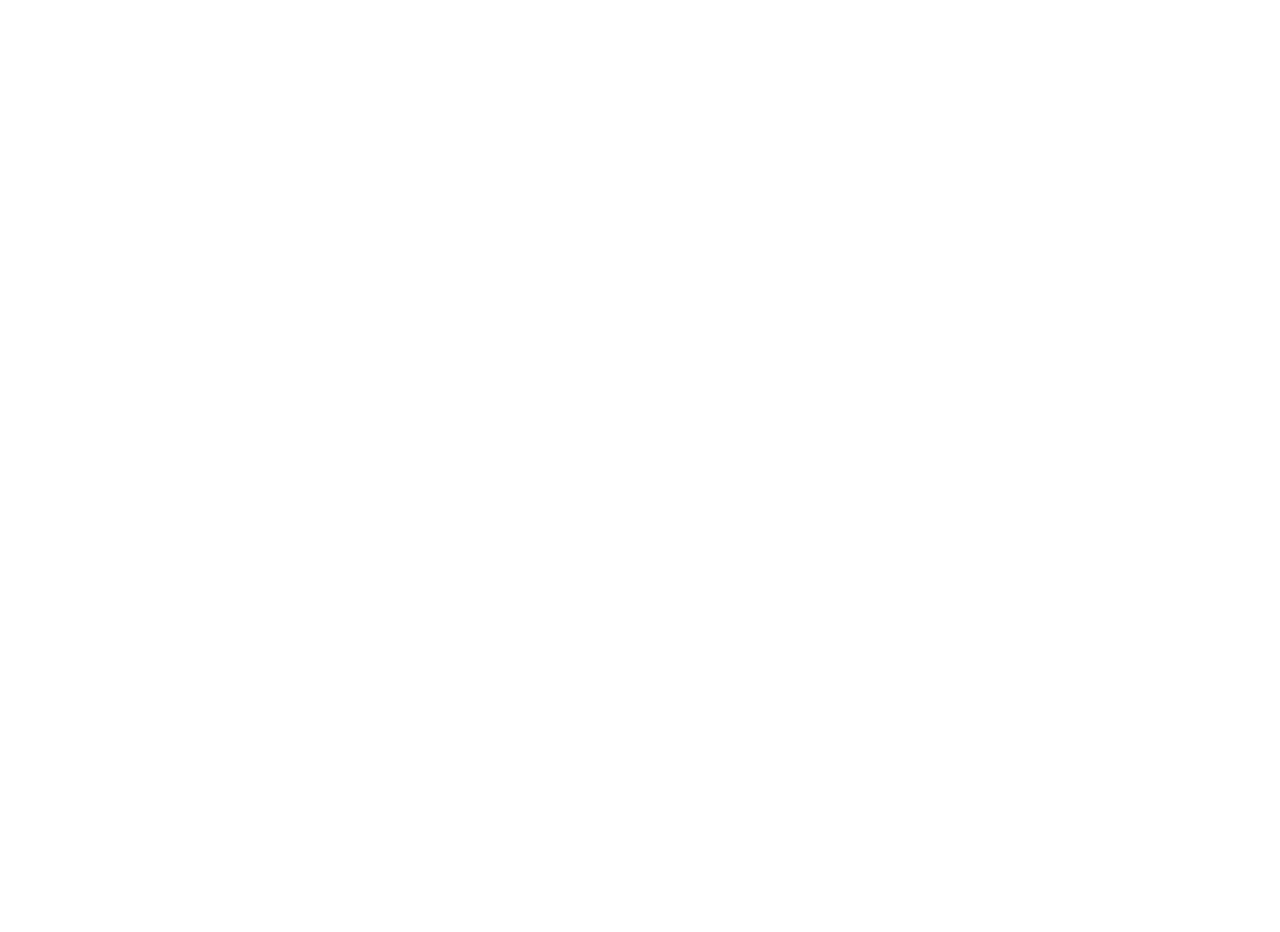
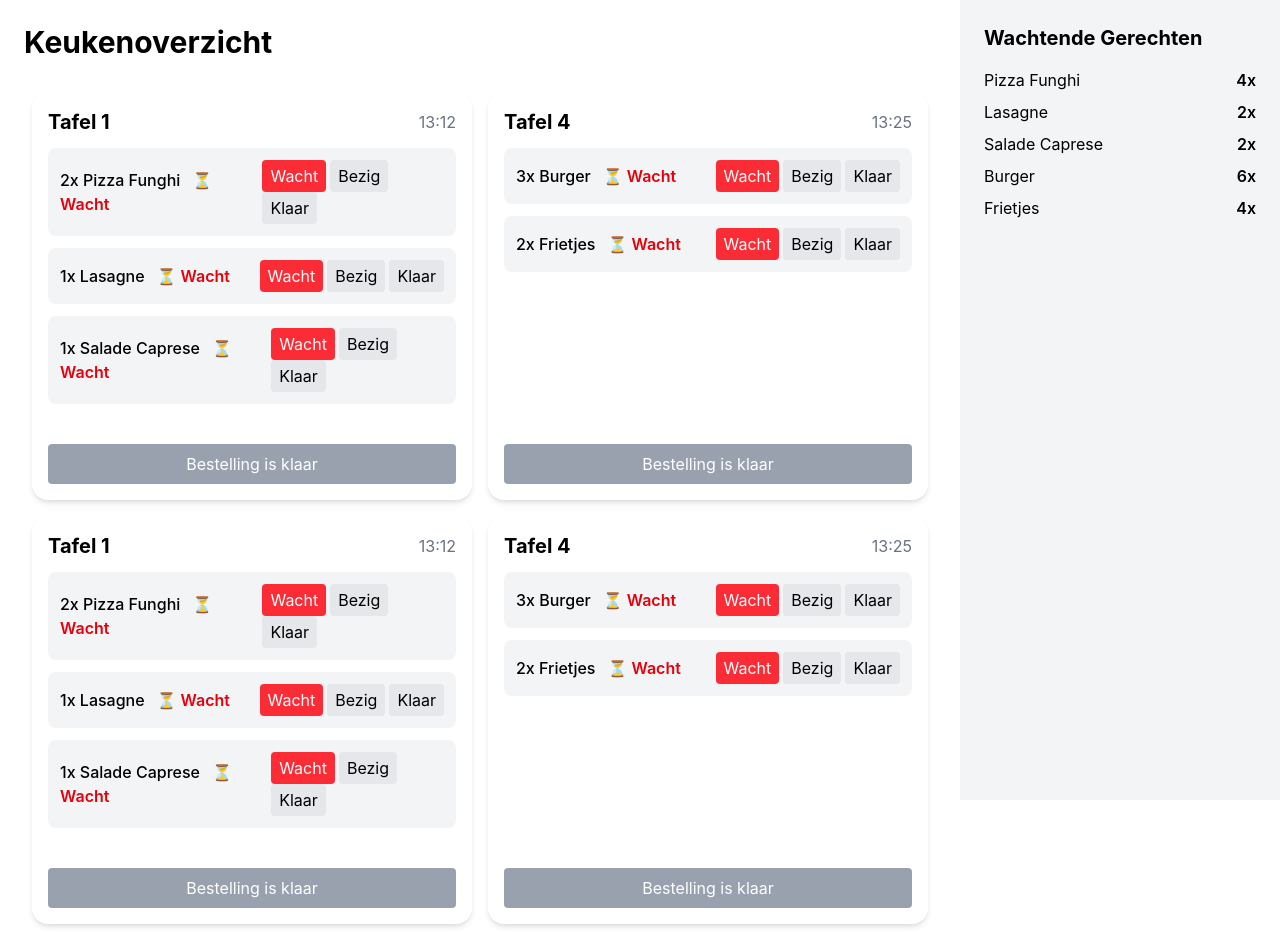
Before and after one commit to cassandrakhaya/ManagerSide-Frontend, a React (Vite) app: page /keuken in a window 1280 px wide. Before the commit this address had no page. Before the commit the page ends 800 px from the top, so only its background shows below. Built offline with nearby package versions, Linux system fonts and the light colour scheme.

Commit message:
gestart met keukenoverzicht 1 versie

```diff
--- a/src/App.jsx
+++ b/src/App.jsx
@@ -1,11 +1,11 @@
 // import logo from './lonpm go.svg';
 import React from 'react';
-
 import './App.css';
 import { BrowserRouter as Router, Routes, Route } from "react-router-dom";
 import MenuEditStartPage from './pages/MenuEditStartPage.jsx';
 // import Home from "./pages/Home";
 import MenuPage from './pages/MenuPage';
+import KitchenDashboard from './pages/KitchenDashboard';
 // import MenuStartPage from './components/MenuStartPage';
 
 const App = () => {
@@ -16,6 +16,8 @@ const App = () => {
         {/* <Route [a] element={<Home/>} /> */}
         <Route path = '/' element ={<MenuEditStartPage/>} />
         <Route path= '/Menu/:category' element={<MenuPage/>} />
+        <Route path= '/keuken' element={<KitchenDashboard/>} />
+        {/* </Route> */}
         </Routes>
     </Router>
 
--- /dev/null
+++ b/src/components/OrderCard.jsx
@@ -0,0 +1,108 @@
+import React, { useState } from "react";
+
+const OrderCard = ({ order }) => {
+  const [items, setItems] = useState(
+    order.items.map(item => ({ ...item, status: "waiting" }))
+  );
+
+  const updateStatus = (index, newStatus) => {
+    setItems(prev => {
+      const updated = [...prev];
+      updated[index].status = newStatus;
+      return updated;
+    });
+  };
+
+  const allDone = items.every(item => item.status === "done");
+
+  const getStatusLabel = (status) => {
+    switch (status) {
+      case "waiting":
+        return "⏳ Wacht";
+      case "inProgress":
+        return "🔥 Bezig";
+      case "done":
+        return "✅ Klaar";
+      default:
+        return "";
+    }
+  };
+
+  const getStatusClass = (status) => {
+    switch (status) {
+      case "waiting":
+        return "text-red-600 font-semibold";
+      case "inProgress":
+        return "text-yellow-600 font-semibold";
+      case "done":
+        return "text-green-600 font-semibold";
+      default:
+        return "";
+    }
+  };
+
+  return (
+    <div className="bg-white rounded-2xl shadow-md p-4 mb-6 flex flex-col h-full">
+      <div className="flex justify-between items-center mb-3">
+        <h2 className="text-xl font-bold">Tafel {order.table}</h2>
+        <span className="text-gray-500">{order.time}</span>
+      </div>
+
+      <ul className="space-y-3 flex-grow">
+        {items.map((item, index) => (
+          <li key={index} className="bg-gray-100 p-3 rounded-lg">
+            <div className="flex justify-between items-center">
+              <div>
+                <span className="font-medium">
+                  {item.quantity}x {item.name}
+                </span>
+                <span className={`ml-3 ${getStatusClass(item.status)}`}>
+                  {getStatusLabel(item.status)}
+                </span>
+              </div>
+              <div className="space-x-1">
+                <button
+                  className={`px-2 py-1 rounded ${
+                    item.status === "waiting" ? "bg-red-500 text-white" : "bg-gray-200"
+                  }`}
+                  onClick={() => updateStatus(index, "waiting")}
+                >
+                  Wacht
+                </button>
+                <button
+                  className={`px-2 py-1 rounded ${
+                    item.status === "inProgress" ? "bg-yellow-400 text-white" : "bg-gray-200"
+                  }`}
+                  onClick={() => updateStatus(index, "inProgress")}
+                >
+                  Bezig
+                </button>
+                <button
+                  className={`px-2 py-1 rounded ${
+                    item.status === "done" ? "bg-green-500 text-white" : "bg-gray-200"
+                  }`}
+                  onClick={() => updateStatus(index, "done")}
+                >
+                  Klaar
+                </button>
+              </div>
+            </div>
+          </li>
+        ))}
+      </ul>
+
+      <div className="mt-4 text-right">
+        <button
+          className={`w-full px-4 py-2 rounded text-white ${
+            allDone ? "bg-green-600 hover:bg-green-700" : "bg-gray-400 cursor-not-allowed"
+          }`}
+          disabled={!allDone}
+        >
+          Bestelling is klaar
+        </button>
+      </div>
+    </div>
+  );
+};
+
+export default OrderCard;
--- /dev/null
+++ b/src/pages/KitchenDashboard.jsx
@@ -0,0 +1,88 @@
+import React, { useState, useEffect } from 'react';
+import OrderCard from "../components/OrderCard";
+
+// Dummy data (vervang dit met je backend data in de toekomst)
+const dummyOrders = [
+  {
+    table: 1,
+    time: "13:12",
+    items: [
+      { name: "Pizza Funghi", quantity: 2, status: "waiting" },
+      { name: "Lasagne", quantity: 1, status: "waiting" },
+      { name: "Salade Caprese", quantity: 1, status: "waiting" }
+    ]
+  },
+  {
+    table: 4,
+    time: "13:25",
+    items: [
+      { name: "Burger", quantity: 3, status: "waiting" },
+      { name: "Frietjes", quantity: 2, status: "waiting" }
+    ]
+  },
+  {
+    table: 1,
+    time: "13:12",
+    items: [
+      { name: "Pizza Funghi", quantity: 2, status: "waiting" },
+      { name: "Lasagne", quantity: 1, status: "waiting" },
+      { name: "Salade Caprese", quantity: 1, status: "waiting" }
+    ]
+  },
+  {
+    table: 4,
+    time: "13:25",
+    items: [
+      { name: "Burger", quantity: 3, status: "waiting" },
+      { name: "Frietjes", quantity: 2, status: "waiting" }
+    ]
+  }
+];
+
+const KitchenDashboard = () => {
+  const [orders, setOrders] = useState(dummyOrders);
+  const [waitingItems, setWaitingItems] = useState({});
+
+  useEffect(() => {
+    const itemsCount = {};
+
+    // Tel het aantal gerechten in de wachtstatus
+    orders.forEach(order => {
+      order.items.forEach(item => {
+        if (item.status === "waiting") {
+          itemsCount[item.name] = (itemsCount[item.name] || 0) + item.quantity;
+        }
+      });
+    });
+
+    setWaitingItems(itemsCount);
+  }, [orders]);
+
+  return (
+    <div className="flex h-screen">
+      <div className="w-3/4 p-6 flex flex-wrap">
+        <h1 className="text-3xl font-bold mb-6 w-full">Keukenoverzicht</h1>
+        {orders.map((order, index) => (
+          <div key={index} className="w-1/2 p-2">
+            <OrderCard order={order} />
+          </div>
+        ))}
+      </div>
+
+      {/* Zijbalk met wachtende gerechten */}
+      <div className="w-1/4 bg-gray-100 p-6 flex flex-col">
+        <h2 className="text-xl font-bold mb-4">Wachtende Gerechten</h2>
+        <ul className="flex-grow">
+          {Object.entries(waitingItems).map(([itemName, quantity]) => (
+            <li key={itemName} className="flex justify-between mb-2">
+              <span>{itemName}</span>
+              <span className="font-semibold">{quantity}x</span>
+            </li>
+          ))}
+        </ul>
+      </div>
+    </div>
+  );
+};
+
+export default KitchenDashboard;
```
